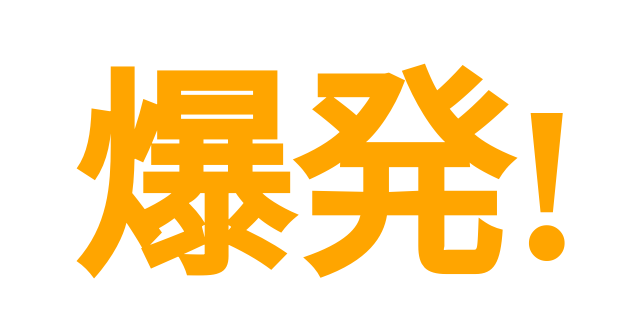
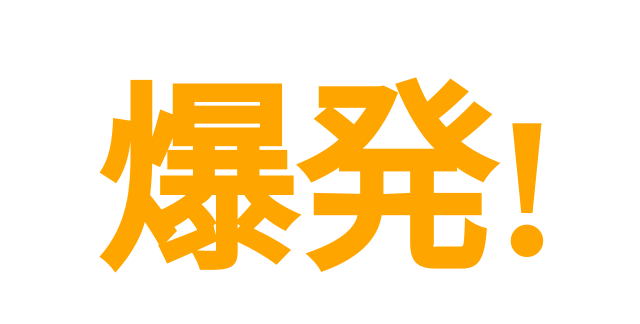
Before and after one commit to zakuni/Oyecomova, a plain HTML site: page index.html in a window 1280 px wide. Shown: the part 144-468 px from the top of the page, without its empty margins (313-953 px from the left). Drawn offline with Linux system fonts and the light colour scheme.

Commit message:
add section tag. change h1 font size.

```diff
--- a/index.html
+++ b/index.html
@@ -4,6 +4,8 @@
     <link rel="stylesheet" href="main.css">
   </head>
   <body>
-    <h1>爆発!</h1>
+    <section>
+      <h1>爆発!</h1>
+    </section>
   </body>
 </html>
--- a/main.css
+++ b/main.css
@@ -1,5 +1,5 @@
 h1 {
     color: orange;
-    font-size: 220px;
+    font-size: 200px;
     text-align: center;
 }
```
